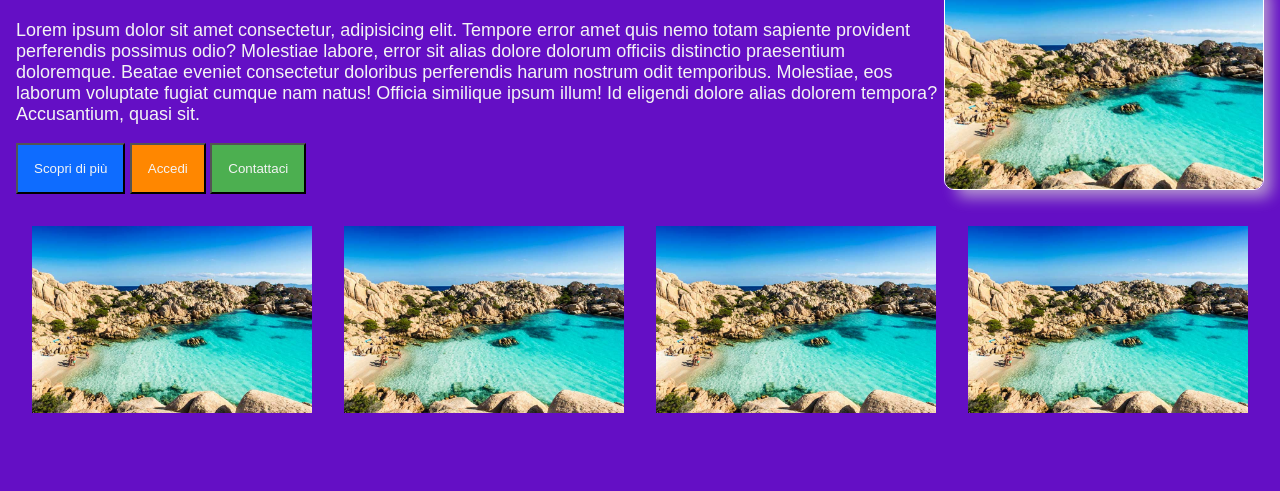
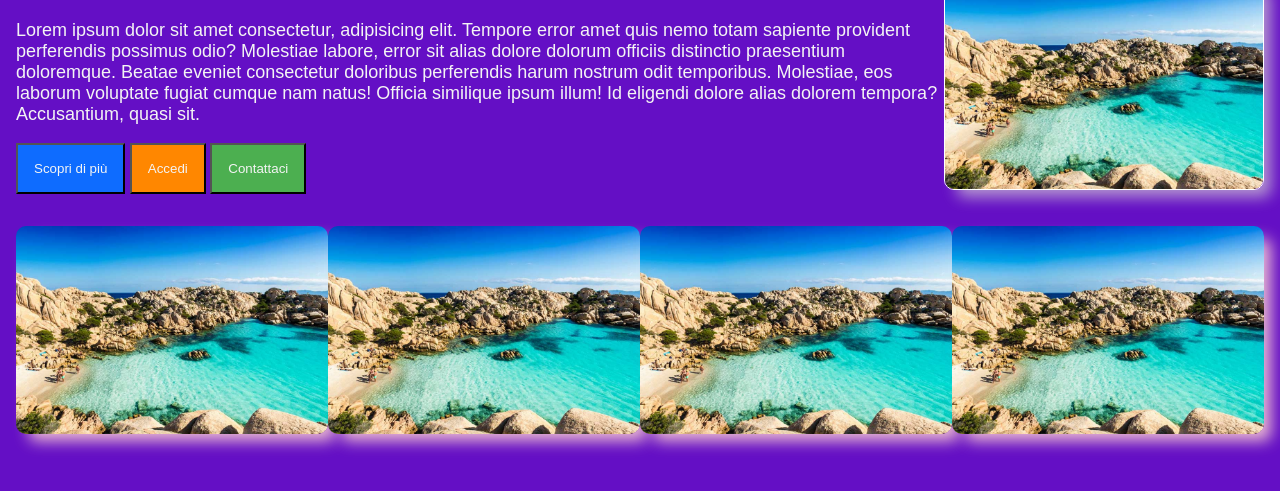
Before and after one commit to mirkoabozzi/S6L3, a plain HTML site: page index.html in a window 1280 px wide. Shown: the part 303-794 px from the top of the page. Drawn offline with Linux system fonts and the light colour scheme.

Commit message:
extra 3 update

```diff
--- a/sass/style.scss
+++ b/sass/style.scss
@@ -54,12 +54,13 @@ body{
         .grid{
             display: flex;
 
+
             .image-grid-container{
 
 
                 img {
                     width: 100%;
-                    padding-inline: $size-3;
+                    @include floating(10px, 10px 10px 15px -3px rgba(255, 211, 211, 0.878), 0px)
 
 
                 }
```
Also changed, not shown: assets/css/style.css, assets/dist/css/style.min.css, 2 other files.
